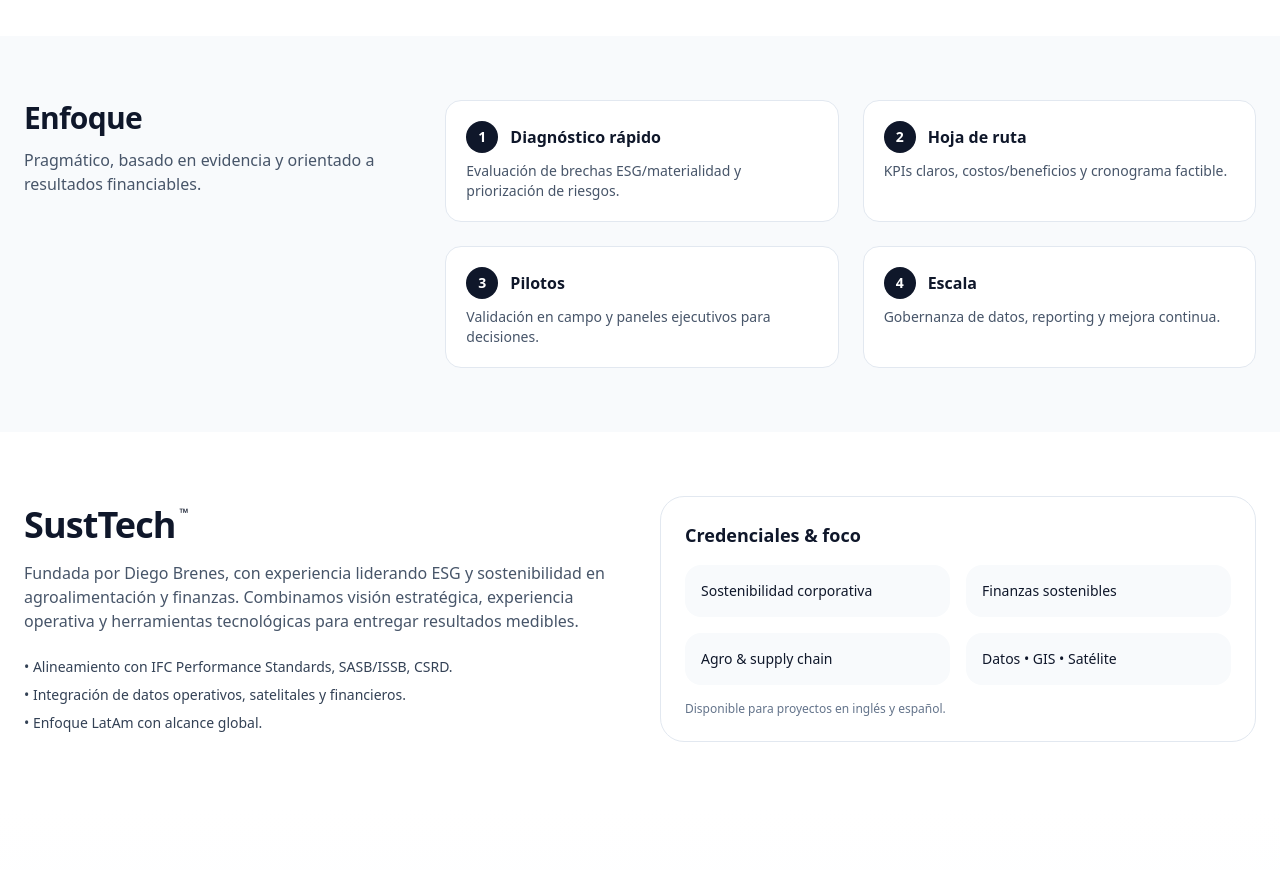
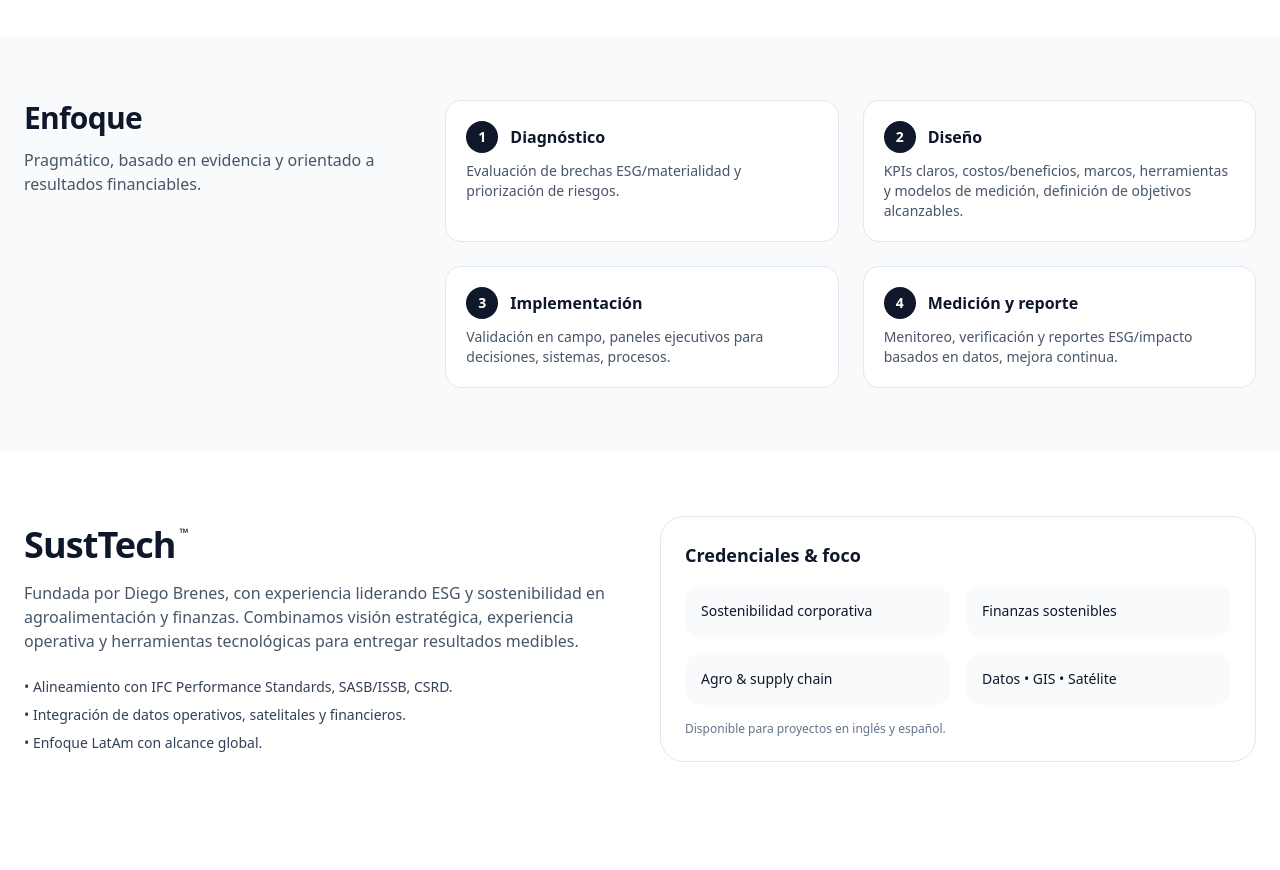
Before and after one commit to diegobrenes/susttech-site, a plain HTML site: page index.html in a window 1280 px wide. Shown: the part 1520-2390 px from the top of the page. Drawn offline with nearby package versions, Linux system fonts and the light colour scheme.

Commit message:
adjusting enfoque

```diff
--- a/index.html
+++ b/index.html
@@ -196,30 +196,30 @@
         <div class="rounded-2xl border border-slate-200 p-5 bg-white">
           <div class="flex items-center gap-3">
             <div class="h-8 w-8 rounded-full bg-slate-900 text-white grid place-items-center text-sm font-semibold">1</div>
-            <h3 class="text-base font-semibold">Diagnóstico rápido</h3>
+            <h3 class="text-base font-semibold">Diagnóstico</h3>
           </div>
           <p class="mt-2 text-slate-600 text-sm">Evaluación de brechas ESG/materialidad y priorización de riesgos.</p>
         </div>
         <div class="rounded-2xl border border-slate-200 p-5 bg-white">
           <div class="flex items-center gap-3">
             <div class="h-8 w-8 rounded-full bg-slate-900 text-white grid place-items-center text-sm font-semibold">2</div>
-            <h3 class="text-base font-semibold">Hoja de ruta</h3>
+            <h3 class="text-base font-semibold">Diseño</h3>
           </div>
-          <p class="mt-2 text-slate-600 text-sm">KPIs claros, costos/beneficios y cronograma factible.</p>
+          <p class="mt-2 text-slate-600 text-sm">KPIs claros, costos/beneficios, marcos, herramientas y modelos de medición, definición de objetivos alcanzables.</p>
         </div>
         <div class="rounded-2xl border border-slate-200 p-5 bg-white">
           <div class="flex items-center gap-3">
             <div class="h-8 w-8 rounded-full bg-slate-900 text-white grid place-items-center text-sm font-semibold">3</div>
-            <h3 class="text-base font-semibold">Pilotos</h3>
+            <h3 class="text-base font-semibold">Implementación</h3>
           </div>
-          <p class="mt-2 text-slate-600 text-sm">Validación en campo y paneles ejecutivos para decisiones.</p>
+          <p class="mt-2 text-slate-600 text-sm">Validación en campo, paneles ejecutivos para decisiones, sistemas, procesos.</p>
         </div>
         <div class="rounded-2xl border border-slate-200 p-5 bg-white">
           <div class="flex items-center gap-3">
             <div class="h-8 w-8 rounded-full bg-slate-900 text-white grid place-items-center text-sm font-semibold">4</div>
-            <h3 class="text-base font-semibold">Escala</h3>
+            <h3 class="text-base font-semibold">Medición y reporte</h3>
           </div>
-          <p class="mt-2 text-slate-600 text-sm">Gobernanza de datos, reporting y mejora continua.</p>
+          <p class="mt-2 text-slate-600 text-sm">Menitoreo, verificación y reportes ESG/impacto basados en datos, mejora continua.</p>
         </div>
       </div>
     </div>
```
